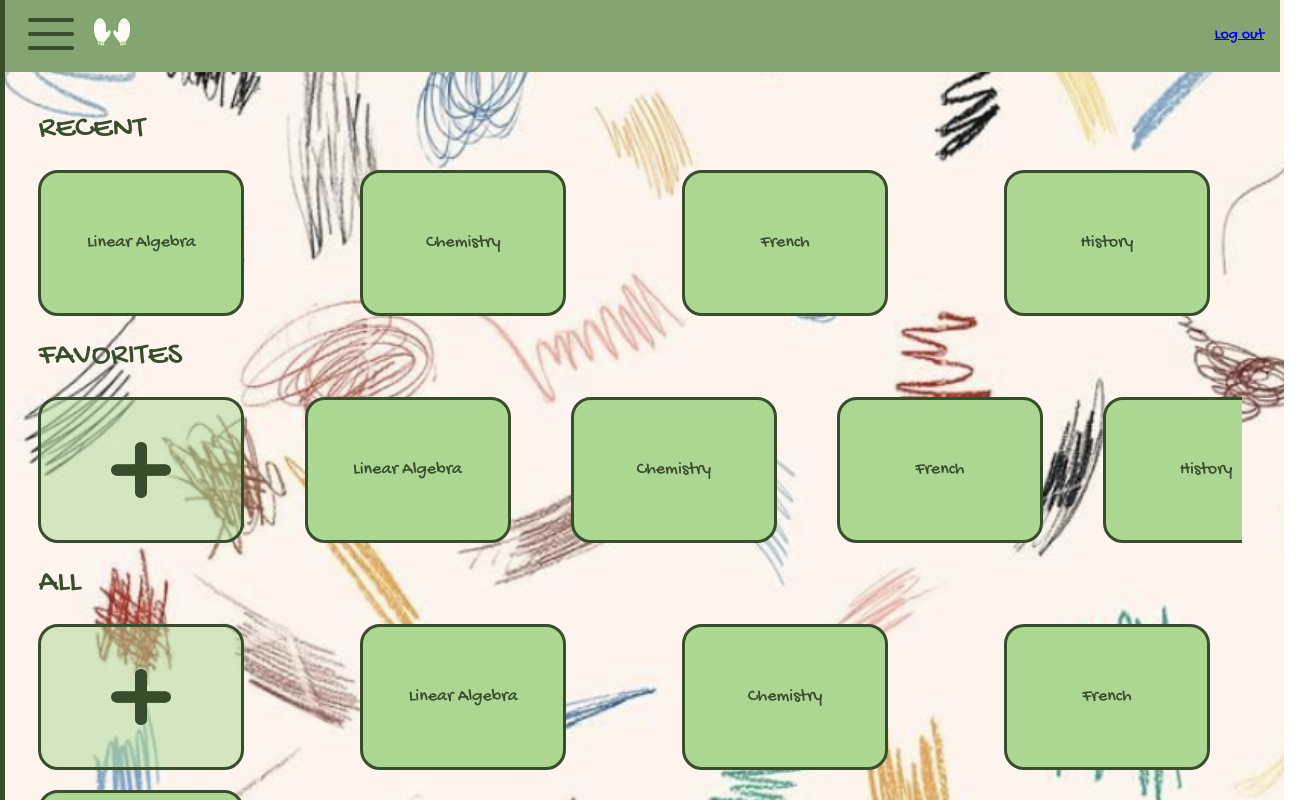
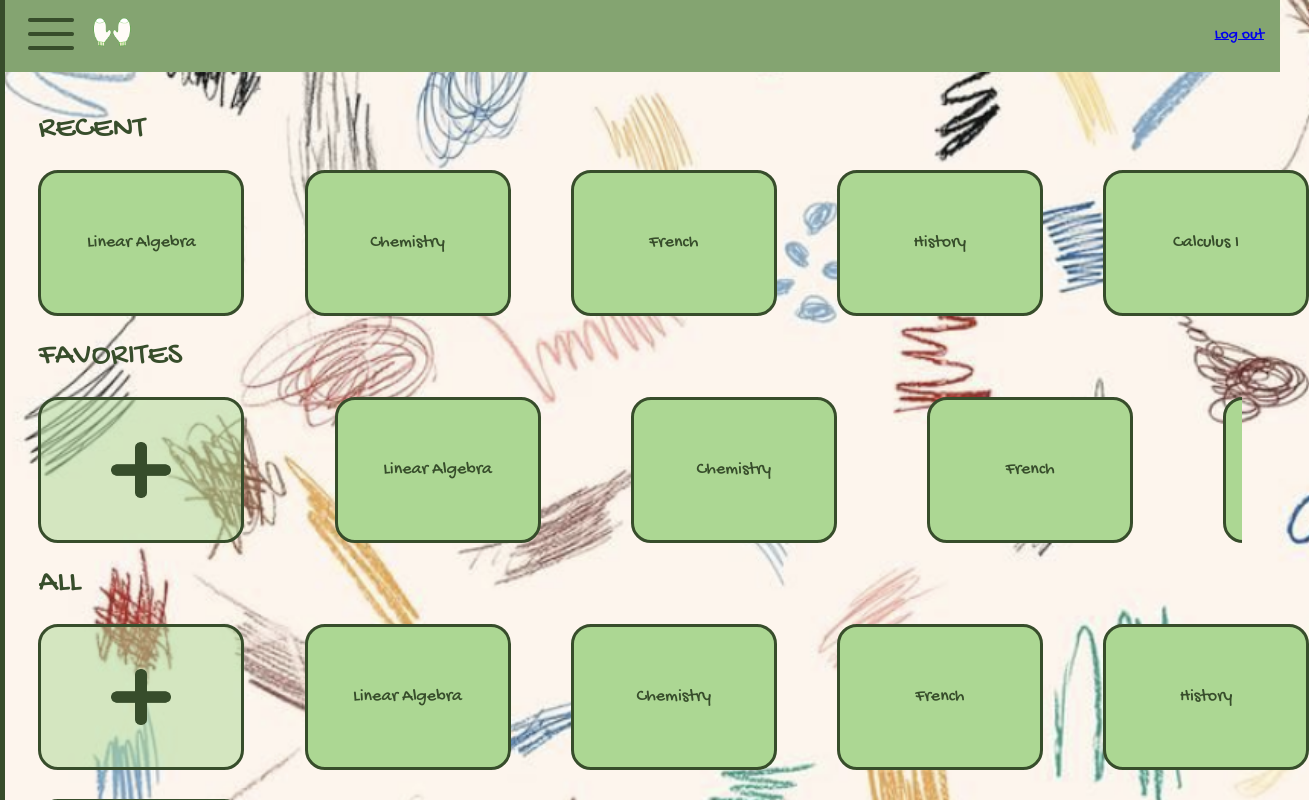
Before and after one commit to rin-bell4772/mttn, a Next.js app in the folder mttn/: page /dashboard in a window 1280 px wide. Shown: the top 800 px of the page, 1309 px wide, since content can reach past the window. Built offline with nearby package versions, Linux system fonts and the light colour scheme; a web font is replaced by a local one.

Commit message:
Fixed dashboard components CSS

```diff
--- a/mttn/src/app/components/Footer.module.css
+++ b/mttn/src/app/components/Footer.module.css
@@ -5,6 +5,7 @@
     justify-content: center;
     background-color: #84a471;
     margin: 0;
+    margin-top: 3%;
     padding: 2px;
     width: 100%;
     color: #FFFFFF;
--- a/mttn/src/app/components/Sidebar.tsx
+++ b/mttn/src/app/components/Sidebar.tsx
@@ -5,10 +5,10 @@ import styles from './Sidebar.module.css';
 
 interface SidebarProps {
     isOpen: boolean;
-    onClose: () => void;
+    onCloseAction: () => void;
 }
 
-export default function Sidebar({ isOpen, onClose }: SidebarProps) {
+export default function Sidebar({ isOpen, onCloseAction }: SidebarProps) {
     return (
         <div
         id="sidebar"
@@ -19,7 +19,7 @@ export default function Sidebar({ isOpen, onClose }: SidebarProps) {
         }}>
             <div>
                 <h1>NAVIGATION</h1>
-                <a onClick={onClose} className={styles.closeButton}>&times;</a>
+                <a onClick={onCloseAction} className={styles.closeButton}>&times;</a>
             </div>
             <Link href="./dashboard">Dashboard</Link>
             <Link href="./settings">Account Settings</Link>
--- a/mttn/src/app/dashboard/Dashboard.module.css
+++ b/mttn/src/app/dashboard/Dashboard.module.css
@@ -12,13 +12,14 @@
     display: flex;
     overflow-x: auto;
     overflow-y: hidden;
-    gap: 5%;
+    gap: 7.5%;
     max-width: 100%;
 
 }
 
 .grid {
     display: grid;
-    grid-template-columns: 1fr 1fr 1fr 1fr;
-    gap: 7%;
+    grid-template-columns: 1fr 1fr 1fr 1fr 1fr;
+    gap: 5%;
+    row-gap: 10%;
 }
--- a/mttn/src/app/dashboard/Dashboard.tsx
+++ b/mttn/src/app/dashboard/Dashboard.tsx
@@ -8,6 +8,7 @@ const recent = [
     { title: 'Chemistry' },
     { title: 'French' },
     { title: 'History' },
+    { title: 'Calculus I' }
 ];
 
 const favorites = [];
```
